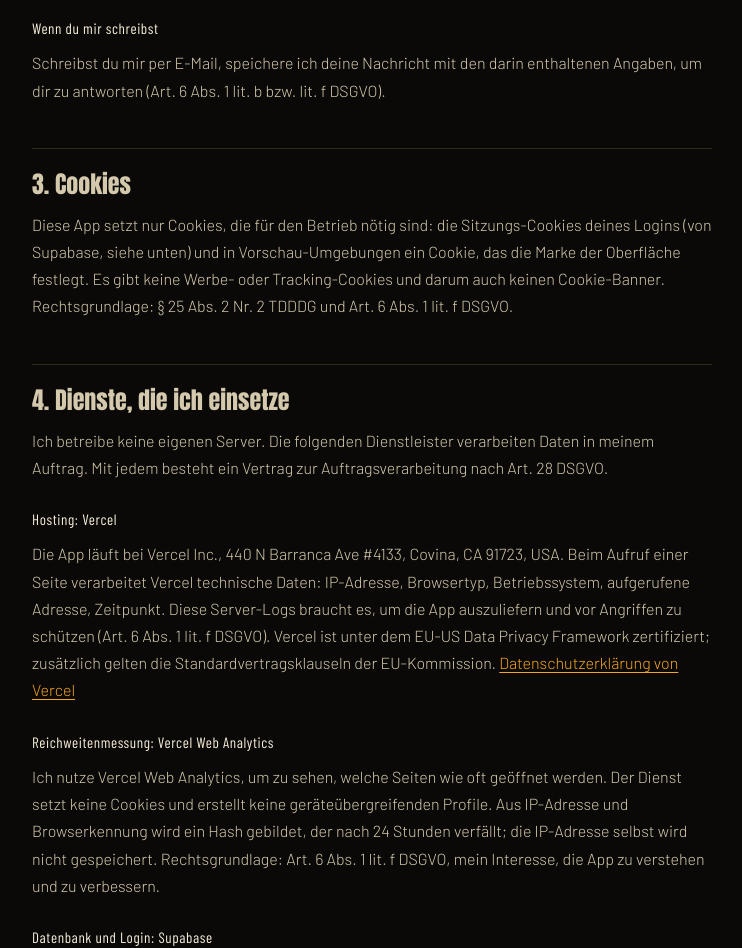
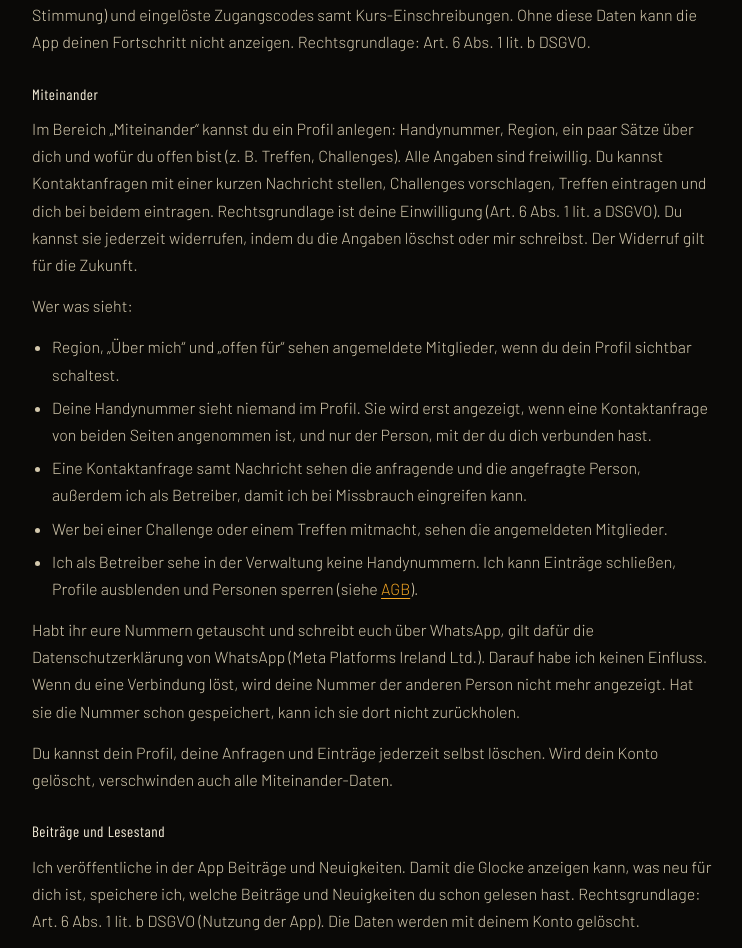
Before and after one commit to nilscasp/rhythm-gym, a Next.js app: page /datenschutz in a window 1280 px wide. Shown: the part 1111-2059 px from the top of the page, without its empty margins (268-1010 px from the left). Built offline with nearby package versions, Linux system fonts and the light colour scheme; no server answers; a web font is replaced by a local one.

Commit message:
Datenschutz: Ergänzungen A1–A4 als Vorschau (Miteinander, Lesestand, Bunny-Signatur, Kauf/Abo)
Co-Authored-By: Claude Opus 5.5 <noreply@anthropic.com>

```diff
--- a/app/datenschutz/page.tsx
+++ b/app/datenschutz/page.tsx
@@ -14,6 +14,12 @@ const PHONE = ['4915', '1229', '64922'];
 export default function DatenschutzPage() {
   return (
     <LegalPage eyebrow="Rechtliches" title="Datenschutzerklärung" updated="September 2026">
+      {/* VORSCHAU (24.10.2026): Ergänzungen A1–A4 aus docs/recht-entwurf.md. Nach
+          Nils' Freigabe diesen Hinweis entfernen und `updated` auf das Datum setzen. */}
+      <p className="legal-note">
+        <strong>Vorschau.</strong> Neu und noch nicht freigegeben sind die Abschnitte „Miteinander“
+        und „Beiträge und Lesestand“ sowie die Ergänzungen bei Bunny Stream und Stripe.
+      </p>
       <p>
         Hier steht, was mit deinen Daten passiert, wenn du diese App nutzt. Die Erklärung gilt für{' '}
         <strong>lernen.handpan.schule</strong> und <strong>rhythmgym.io</strong>. Beide Adressen
@@ -50,6 +56,52 @@ export default function DatenschutzPage() {
         deine Trainings-Einträge und Übungsserien, gespeicherte Patterns, dein Instrument (Skala und
         Stimmung) und eingelöste Zugangscodes samt Kurs-Einschreibungen. Ohne diese Daten kann die App
         deinen Fortschritt nicht anzeigen. Rechtsgrundlage: Art. 6 Abs. 1 lit. b DSGVO.
+      </p>
+      <h3>Miteinander</h3>
+      <p>
+        Im Bereich „Miteinander“ kannst du ein Profil anlegen: Handynummer, Region, ein paar Sätze
+        über dich und wofür du offen bist (z. B. Treffen, Challenges). Alle Angaben sind freiwillig.
+        Du kannst Kontaktanfragen mit einer kurzen Nachricht stellen, Challenges vorschlagen, Treffen
+        eintragen und dich bei beidem eintragen. Rechtsgrundlage ist deine Einwilligung (Art. 6 Abs.
+        1 lit. a DSGVO). Du kannst sie jederzeit widerrufen, indem du die Angaben löschst oder mir
+        schreibst. Der Widerruf gilt für die Zukunft.
+      </p>
+      <p>Wer was sieht:</p>
+      <ul>
+        <li>
+          Region, „Über mich“ und „offen für“ sehen angemeldete Mitglieder, wenn du dein Profil
+          sichtbar schaltest.
+        </li>
+        <li>
+          Deine Handynummer sieht niemand im Profil. Sie wird erst angezeigt, wenn eine Kontaktanfrage
+          von beiden Seiten angenommen ist, und nur der Person, mit der du dich verbunden hast.
+        </li>
+        <li>
+          Eine Kontaktanfrage samt Nachricht sehen die anfragende und die angefragte Person, außerdem
+          ich als Betreiber, damit ich bei Missbrauch eingreifen kann.
+        </li>
+        <li>Wer bei einer Challenge oder einem Treffen mitmacht, sehen die angemeldeten Mitglieder.</li>
+        <li>
+          Ich als Betreiber sehe in der Verwaltung keine Handynummern. Ich kann Einträge schließen,
+          Profile ausblenden und Personen sperren (siehe <Link href="/agb">AGB</Link>).
+        </li>
+      </ul>
+      <p>
+        Habt ihr eure Nummern getauscht und schreibt euch über WhatsApp, gilt dafür die
+        Datenschutzerklärung von WhatsApp (Meta Platforms Ireland Ltd.). Darauf habe ich keinen
+        Einfluss. Wenn du eine Verbindung löst, wird deine Nummer der anderen Person nicht mehr
+        angezeigt. Hat sie die Nummer schon gespeichert, kann ich sie dort nicht zurückholen.
+      </p>
+      <p>
+        Du kannst dein Profil, deine Anfragen und Einträge jederzeit selbst löschen. Wird dein Konto
+        gelöscht, verschwinden auch alle Miteinander-Daten.
+      </p>
+      <h3>Beiträge und Lesestand</h3>
+      <p>
+        Ich veröffentliche in der App Beiträge und Neuigkeiten. Damit die Glocke anzeigen kann, was
+        neu für dich ist, speichere ich, welche Beiträge und Neuigkeiten du schon gelesen hast.
+        Rechtsgrundlage: Art. 6 Abs. 1 lit. b DSGVO (Nutzung der App). Die Daten werden mit deinem
+        Konto gelöscht.
       </p>
       <h3>Wenn du mir schreibst</h3>
       <p>
@@ -107,7 +159,10 @@ export default function DatenschutzPage() {
         Die Videos der Kurse werden über Bunny Stream eingebettet, einen Dienst der BunnyWay d.o.o.,
         Cesta komandanta Staneta 4A, 1215 Medvode, Slowenien. Wenn du einen Kurstag öffnest, lädt dein
         Browser das Video von Bunny; dabei wird deine IP-Adresse an Bunny übermittelt. Ohne das kann
-        das Video nicht abgespielt werden (Art. 6 Abs. 1 lit. b DSGVO).{' '}
+        das Video nicht abgespielt werden (Art. 6 Abs. 1 lit. b DSGVO). Damit nur Mitglieder mit
+        Zugang ein Video sehen, bekommt jede Video-Adresse eine zeitlich begrenzte Signatur (6
+        Stunden). Sie wird auf meinem Server erzeugt und enthält keine Angaben zu deiner Person. Bunny
+        prüft außerdem, von welcher Seite das Video aufgerufen wird.{' '}
         <a href="https://bunny.net/privacy/" target="_blank" rel="noopener noreferrer">
           Datenschutzerklärung von Bunny
         </a>
@@ -151,6 +206,15 @@ export default function DatenschutzPage() {
         <a href="https://stripe.com/de/privacy" target="_blank" rel="noopener noreferrer">
           Datenschutzerklärung von Stripe
         </a>
+      </p>
+      <p>
+        Wenn du einen Kurs kaufst oder ein Abo abschließt, wirst du zu Stripe weitergeleitet und gibst
+        dort deine Zahlungsdaten ein. Stripe meldet mir danach, dass bezahlt ist, welche Stufe oder
+        welcher Kurs gekauft wurde, den Zeitraum des Abos und eine Kundenkennung. Damit schalte ich
+        deinen Zugang frei. Über „Abo verwalten“ gelangst du in das Kundenportal von Stripe; dort
+        änderst du Zahlart und Rechnungsadresse, siehst Rechnungen und kündigst. Für die
+        Rechnungsdaten gilt zusätzlich die steuerrechtliche Aufbewahrungspflicht (Art. 6 Abs. 1 lit. c
+        DSGVO).
       </p>
 
       <h2>5. Links nach draußen</h2>
--- a/components/LegalPage.tsx
+++ b/components/LegalPage.tsx
@@ -85,6 +85,7 @@ const LEGAL_CSS = `
 .legal-body p { margin: 0 0 14px; }
 .legal-body ul, .legal-body ol { margin: 0 0 14px; padding-left: 20px; }
 .legal-body ol { list-style: decimal; }
+.legal-body ul { list-style: disc; }
 .legal-body li { margin-bottom: 6px; }
 .legal-body a { color: var(--amber); text-decoration: underline; text-underline-offset: 3px; }
 .legal-body a:hover { color: var(--amber2); }
```
